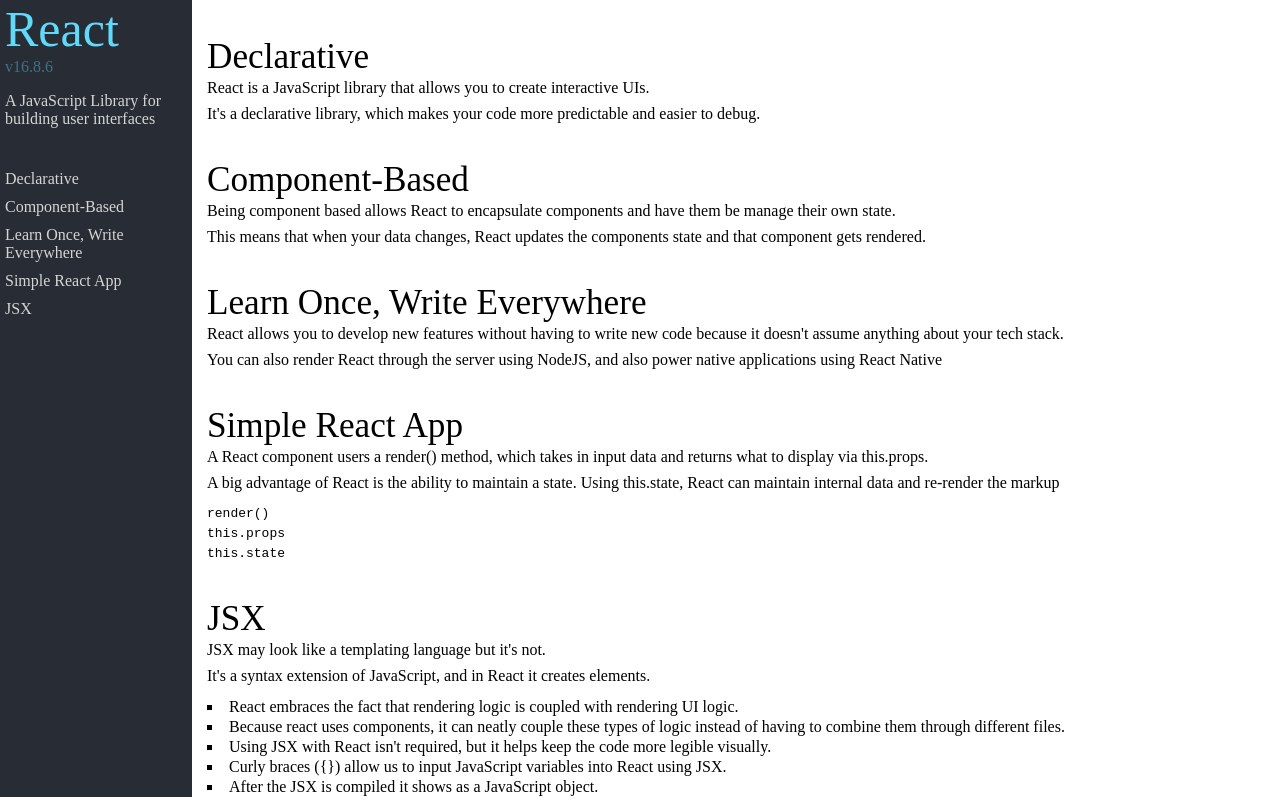
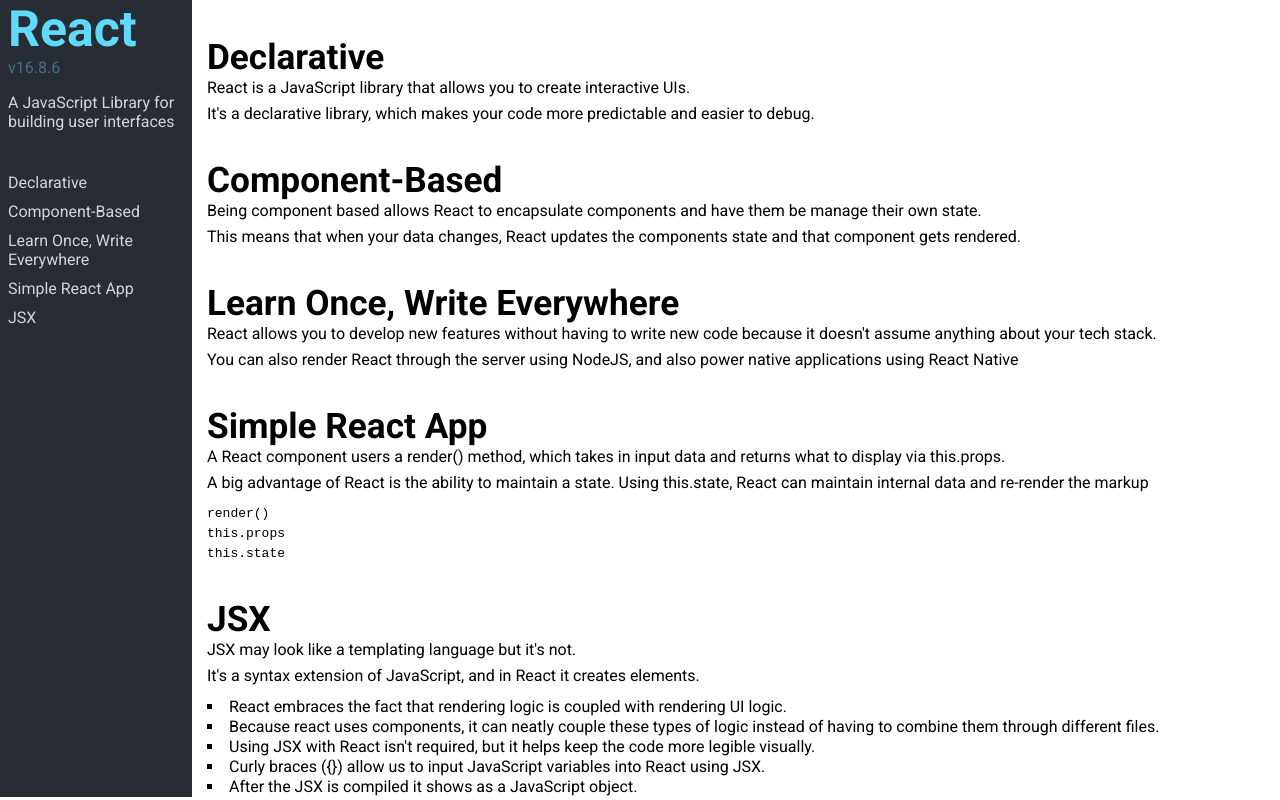
Before and after one commit to sandricoprovo/React-Page-Redesign, a plain HTML site: page index.html in a window 1280 px wide. Drawn offline with Linux system fonts and the light colour scheme.

Commit message:
Finsihed the FCC requirements and updated the README file

```diff
--- a/index.html
+++ b/index.html
@@ -5,6 +5,17 @@
 		<meta name="viewport" content="width=device-width, initial-scale=1.0" />
 		<meta http-equiv="X-UA-Compatible" content="ie=edge" />
 		<link rel="stylesheet" href="./styles/styles.css" />
+		<link
+			href="https://fonts.googleapis.com/css?family=Roboto:400,700&display=swap"
+			rel="stylesheet"
+		/>
+		<style>
+			@media screen and (max-width: 1027px) {
+				section {
+					line-height: 15px;
+				}
+			}
+		</style>
 		<title>Document</title>
 	</head>
 	<body>
--- a/styles/styles.css
+++ b/styles/styles.css
@@ -20,7 +20,7 @@ body {
 
 #navbar {
 	grid-area: sidebar;
-	padding-left: 5px;
+	padding-left: 8px;
 	display: flex;
 	flex-direction: column;
 	background-color: var(--react-grey);
@@ -30,18 +30,23 @@ body {
 	text-decoration: none;
 	color: white;
 	opacity: 0.8;
+	font-family: "Roboto", sans-serif;
 }
 
 .main-header {
 	display: block;
 	align-self: left;
 	font-size: 50px;
+	font-family: "Roboto", sans-serif;
+	font-weight: 700;
 	color: var(--react-blue);
 }
 
 .version_number {
 	padding-top: 0px;
 	margin: 0px;
+	font-family: "Roboto", sans-serif;
+	font-weight: 400;
 	color: var(--react-blue);
 	opacity: 0.4;
 }
@@ -50,6 +55,7 @@ body {
 	text-align: left;
 	color: white;
 	opacity: 0.8;
+	font-family: "Roboto", sans-serif;
 }
 
 ul {
@@ -78,10 +84,12 @@ ul {
 
 section {
 	line-height: 10px;
+	font-family: "Roboto", sans-serif;
 }
 
 section > header {
 	font-size: 2.2rem;
+	font-weight: 700;
 	padding: 40px 0px 5px 0px;
 }
 
```
Also changed, not shown: 1 other file.
